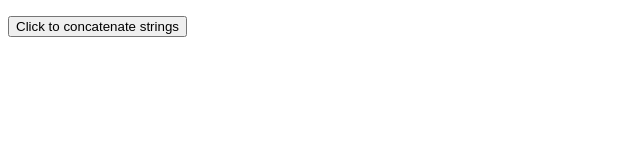
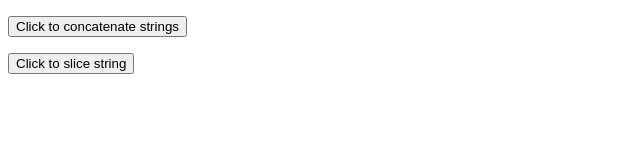
Before and after one commit to acliang1412/JAVASCRIPT-PROJECTS, a plain HTML site: page Basic JavaScript Projects/Project8_string_methods/index.html in a window 1280 px wide. Shown: the whole page, without its empty margins (0-640 px from the left). Drawn offline with Linux system fonts and the light colour scheme.

Commit message:
Add slice_Method function and update HTML structure for string slicing

```diff
--- a/Basic JavaScript Projects/Project8_string_methods/JS/main.js
+++ b/Basic JavaScript Projects/Project8_string_methods/JS/main.js
@@ -6,3 +6,9 @@ function full_Sentence() {
     var whole_sentence = part_1.concat(part_2, part_3, part_4);
     document.getElementById("Concatenate").innerHTML = whole_sentence;
 }
+
+function slice_Method() {
+    var Sentence = "All work and no play makes Johnny a dull.";
+    var Section = Sentence.slice(27,33);
+    document.getElementById("Slice").innerHTML = Section;
+}
--- a/Basic JavaScript Projects/Project8_string_methods/index.html
+++ b/Basic JavaScript Projects/Project8_string_methods/index.html
@@ -9,5 +9,8 @@
     <script src="JS/main.js"></script>
     <p id="Concatenate"></p>
     <button onclick="full_Sentence()">Click to concatenate strings</button>
+
+    <p id="Slice"></p>
+    <button onclick="slice_Method()">Click to slice string</button>
 </body>
 </html>
```
